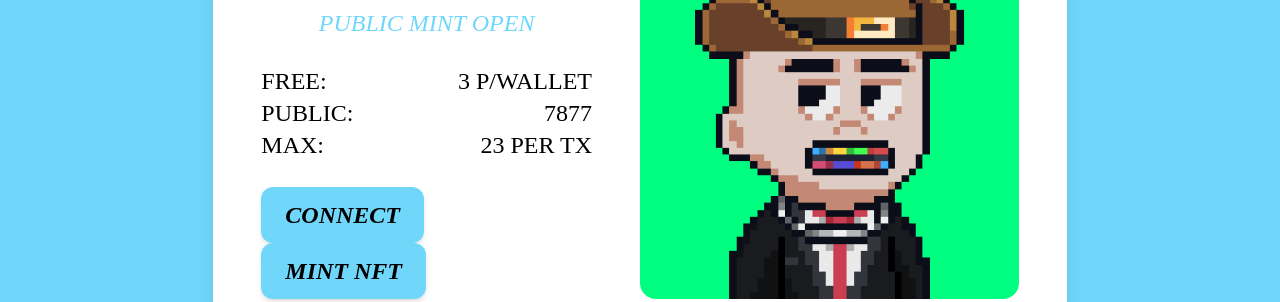
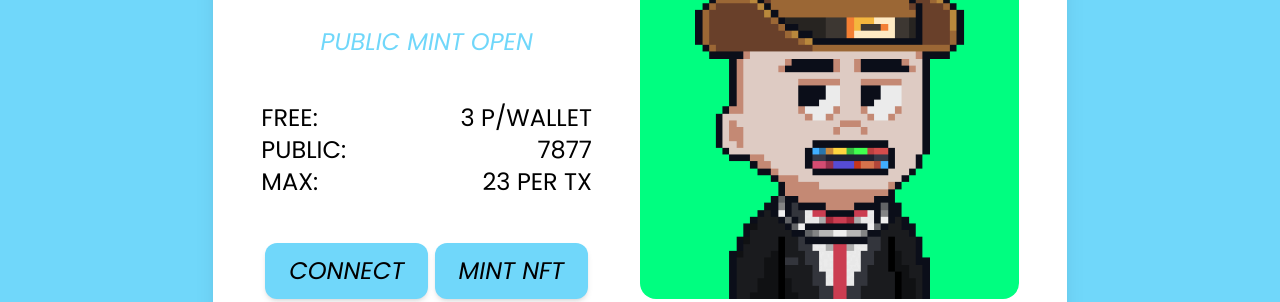
Before and after one commit to muhammadmesum72/Gang-Boyz, a website: page index.html in a window 1280 px wide. Shown: the part 650-952 px from the top of the page. Drawn offline with nearby package versions, Linux system fonts and the light colour scheme; a script that the page names is missing.

Commit message:
Final Ui Design

```diff
--- a/index.html
+++ b/index.html
@@ -42,12 +42,12 @@
           <div>
             <button
               onclick="connectWallet()"
-              class="uppercase  bg-[#70d7fa] rounded-xl  px-6 py-3 font-bold text-black hover:text-white transition-all ease-in-out  italic shadow-md"
+              class="uppercase  bg-[#70d7fa] rounded-xl  px-6 py-3  text-black hover:text-white transition-all ease-in-out  italic shadow-md"
             >
               Connect
             </button>
             <button
-              class="uppercase  bg-[#70d7fa] rounded-xl px-6 py-3 font-bold text-black hover:text-white transition-all ease-in-out  italic shadow-md"
+              class="uppercase  bg-[#70d7fa] rounded-xl px-6 py-3  text-black hover:text-white transition-all ease-in-out  italic shadow-md"
               onclick="mintNFT()"
             >
               Mint NFT
@@ -84,7 +84,7 @@
           <!-- opensea -->
           <a href="https://opensea.io/collection/gang-boyz-1" target="_blank">
             <svg
-              class="w-6 h-6 md:w-8 md:h-8 xl:w-10 xl:h-10"
+              class="w-6 h-6 md:w-8 md:h-8 xl:w-10 xl:h-10 "
               viewBox="0 0 90 90"
               fill=""
               xmlns="http://www.w3.org/2000/svg"
--- a/style.css
+++ b/style.css
@@ -1,4 +1,6 @@
-body{
-    font-family: "Poppins";
-    background: #70d7fa;
+@import url("https://fonts.googleapis.com/css2?family=Poppins:ital,wght@0,100;0,200;0,300;0,400;0,500;0,600;0,700;0,800;0,900;1,100;1,200;1,300;1,400;1,500;1,600;1,700;1,800;1,900&display=swap");
+
+body {
+  font-family: "Poppins", sans-serif;
+  background: #70d7fa;
 }
```
